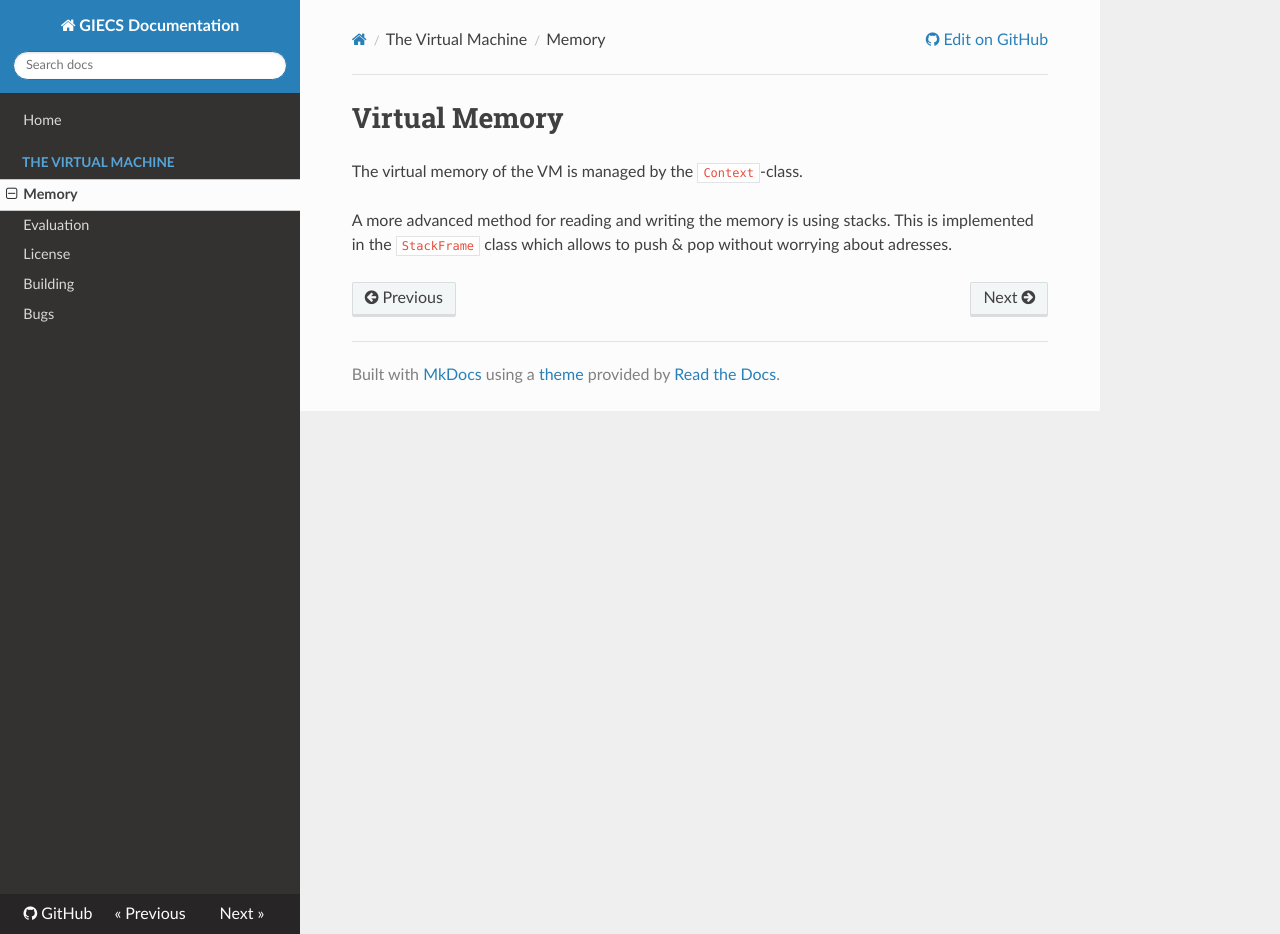
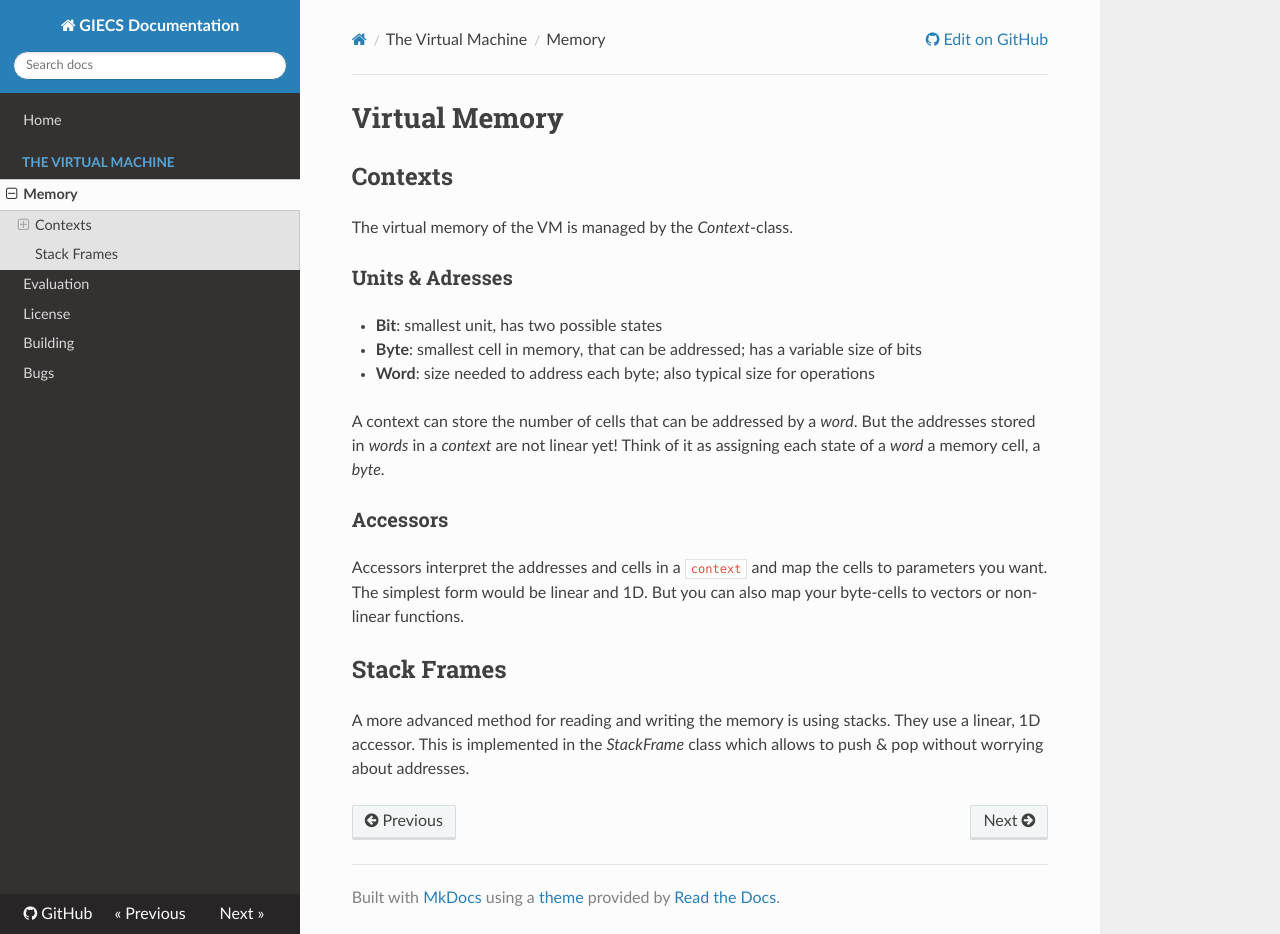
Before and after one commit to michaelsippel/giecs, an MkDocs documentation site: the page built from docs/vm/memory.md, in a window 1280 px wide and 934 px high. Built offline with MkDocs 1.6.1, drawn with Linux system fonts in a browser that asks for light colours; nearby versions of some CDN libraries; old or Windows-style settings are respelled for this version of MkDocs.

Commit message:
some memory docs

```diff
--- a/docs/vm/memory.md
+++ b/docs/vm/memory.md
@@ -1,6 +1,23 @@
 # Virtual Memory
 
-The virtual memory of the VM is managed by the `Context`-class.
+## Contexts
+The virtual memory of the VM is managed by the *Context*-class.
 
-A more advanced method for reading and writing the memory is using stacks.
-This is implemented in the `StackFrame` class which allows to push & pop without worrying about adresses.
+### Units & Adresses
+
+* **Bit**: smallest unit, has two possible states
+* **Byte**: smallest cell in memory, that can be addressed; has a variable size of bits
+* **Word**: size needed to address each byte; also typical size for operations
+
+A context can store the number of cells that can be addressed by a *word*.
+But the addresses stored in *words* in a *context* are not linear yet!
+Think of it as assigning each state of a *word* a memory cell, a *byte*.
+
+### Accessors
+Accessors interpret the addresses and cells in a `context` and map the cells to parameters you want.
+The simplest form would be linear and 1D.
+But you can also map your byte-cells to vectors or non-linear functions.
+
+## Stack Frames
+A more advanced method for reading and writing the memory is using stacks. They use a linear, 1D accessor.
+This is implemented in the *StackFrame* class which allows to push & pop without worrying about addresses.
```
